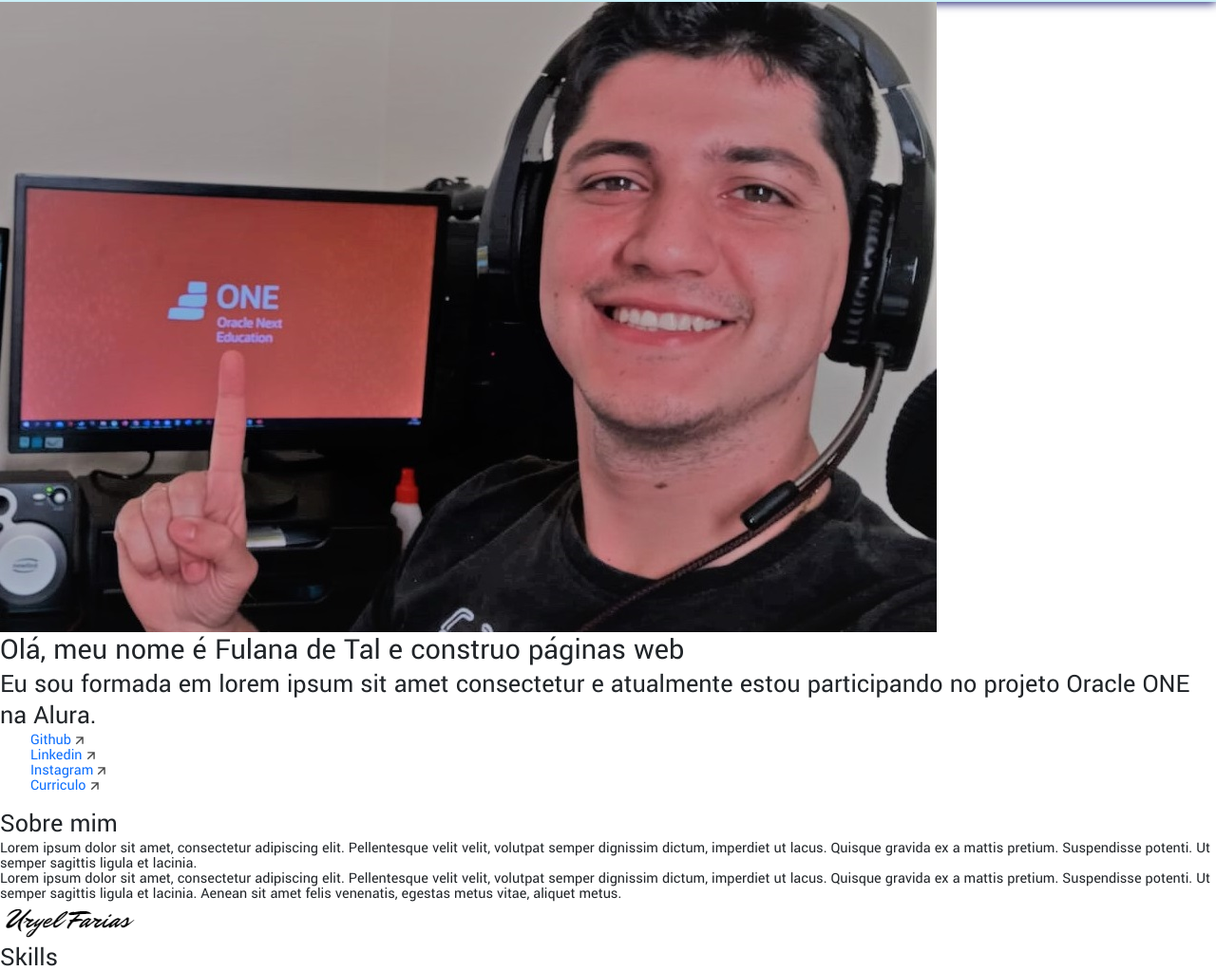
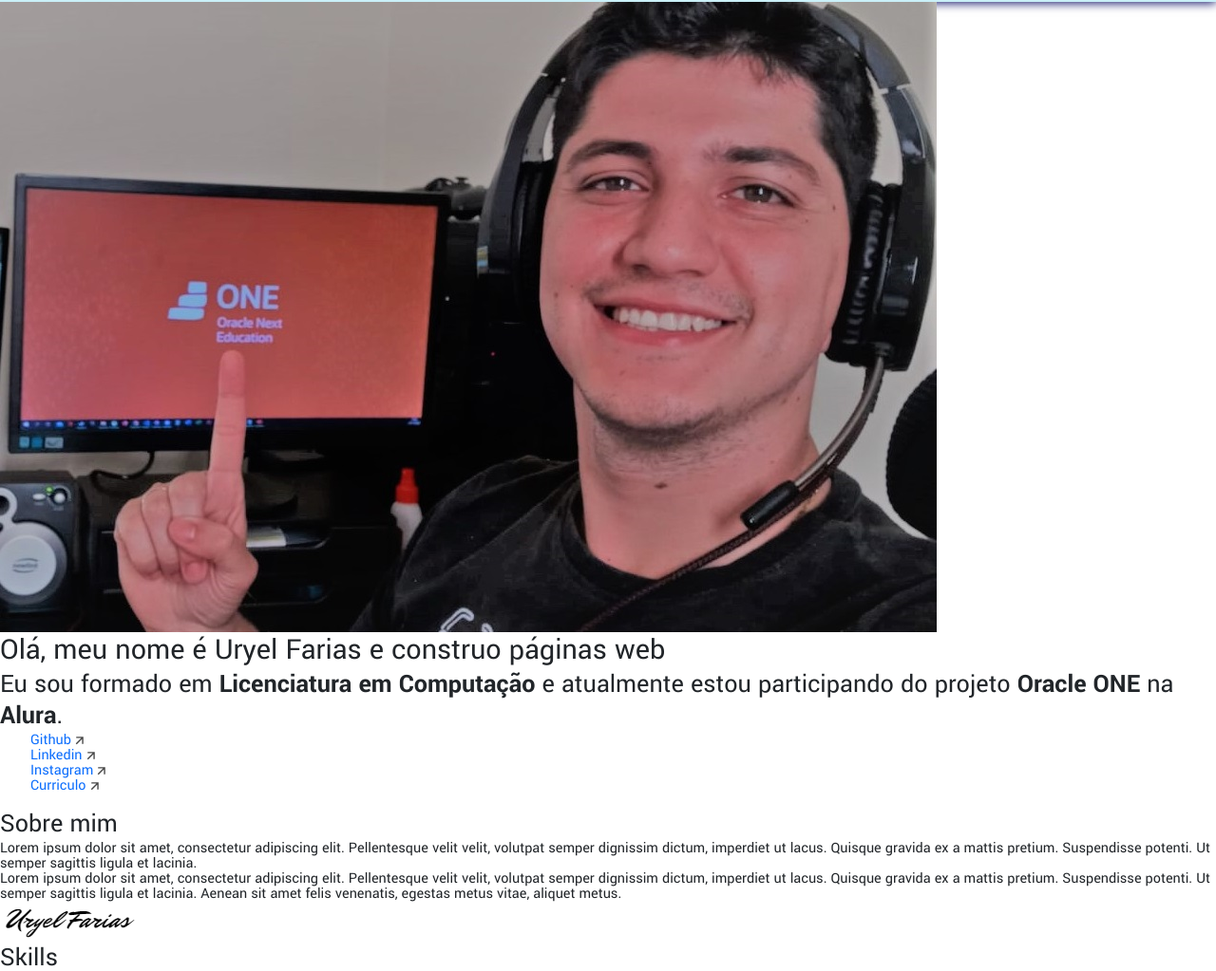
Before and after one commit to uryel-farias/uryel-portifolio-front-end, a plain HTML site: page index.html in a window 1280 px wide. Shown: the part 68-1091 px from the top of the page at 95% size. Drawn offline with nearby package versions, Linux system fonts and the light colour scheme.

Commit message:
seção menu finalizada.

```diff
--- a/css/menu.css
+++ b/css/menu.css
@@ -28,7 +28,6 @@ header h3{
 }
 
 .menu__list__item a:hover {
-    font-weight: 700;
     color: var(--destaque);
     transition: .3s;
 
--- a/index.html
+++ b/index.html
@@ -37,8 +37,8 @@
         <div class="title__div">
             <img class="title__profile" src="assets/souone - Copia.jpeg">
             <div class="title__container" id="#sobremim">
-                <h2 class="title__bio">Olá, meu nome é Fulana de Tal e construo páginas web</h2>
-                <h3 class="title__subsection">Eu sou formada em lorem ipsum sit amet consectetur e atualmente estou participando no projeto Oracle ONE na Alura.</h3>
+                <h2 class="title__bio">Olá, meu nome é Uryel Farias e construo páginas web</h2>
+                <h3 class="title__subsection">Eu sou formado em <strong>Licenciatura em Computação</strong> e atualmente estou participando do projeto <strong>Oracle ONE</strong> na <strong>Alura</strong>.</h3>
                 <ul class="title__network">
                     <!-- Ponha os links de suas redes sociais favoritas -->
                     <li class="title__network__item"><a href="">Github <img src="assets\arrow.png"> </a></li>
```
